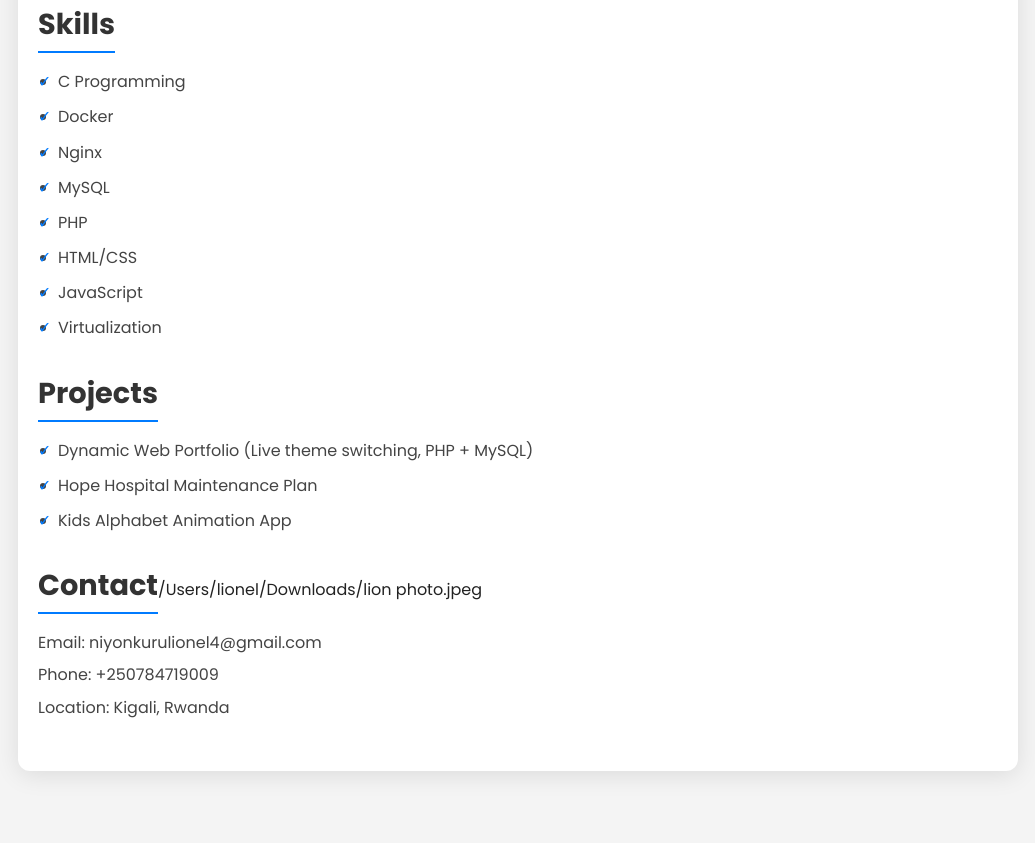
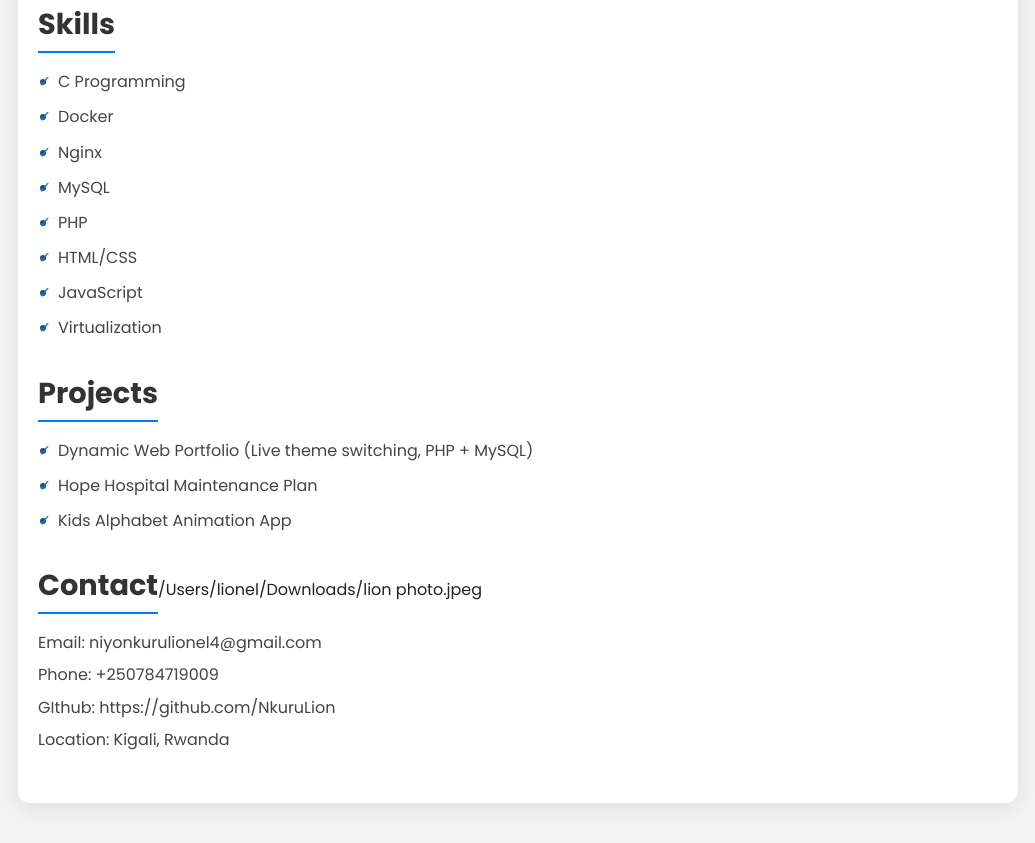
Before and after one commit to NkuruLion/portfolio, a plain HTML site: page index.html in a window 1280 px wide. Shown: the part 787-1630 px from the top of the page, without its empty margins (122-1157 px from the left). Before the commit the page ends 1598 px from the top, so only its background shows below. Drawn offline with Linux system fonts and the light colour scheme.

Commit message:
Update index.html

```diff
--- a/index.html
+++ b/index.html
@@ -61,6 +61,7 @@
       <h2>Contact</h2>/Users/lionel/Downloads/lion photo.jpeg
       <p>Email: niyonkurulionel4@gmail.com</p>
       <p>Phone: +250784719009</p>
+      <p>GIthub:  https://github.com/NkuruLion</p>
       <p>Location: Kigali, Rwanda</p>
     </section>
   </div>
```
